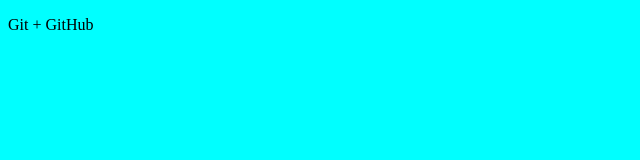
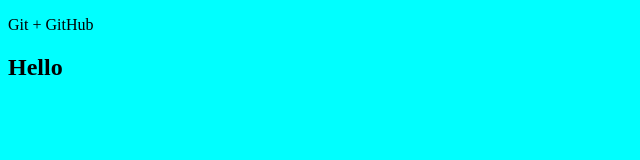
Before and after one commit to IvanBackspace/TestNew, a plain HTML site: page index.html in a window 1280 px wide. Shown: the full height of the page, 0-640 px from the left. Drawn offline with Linux system fonts and the light colour scheme.

Commit message:
наше первое изменение

```diff
--- a/css/main.css
+++ b/css/main.css
@@ -1,3 +1,7 @@
 body{
     background-color: aqua;
+    background-attachment: fixed;
 }
+h2{
+    font: optional;
+}
--- a/index.html
+++ b/index.html
@@ -9,5 +9,6 @@
 </head>
 <body>
     <p>Git + GitHub</p>
+    <h2>Hello</h2>
 </body>
 </html>
```
